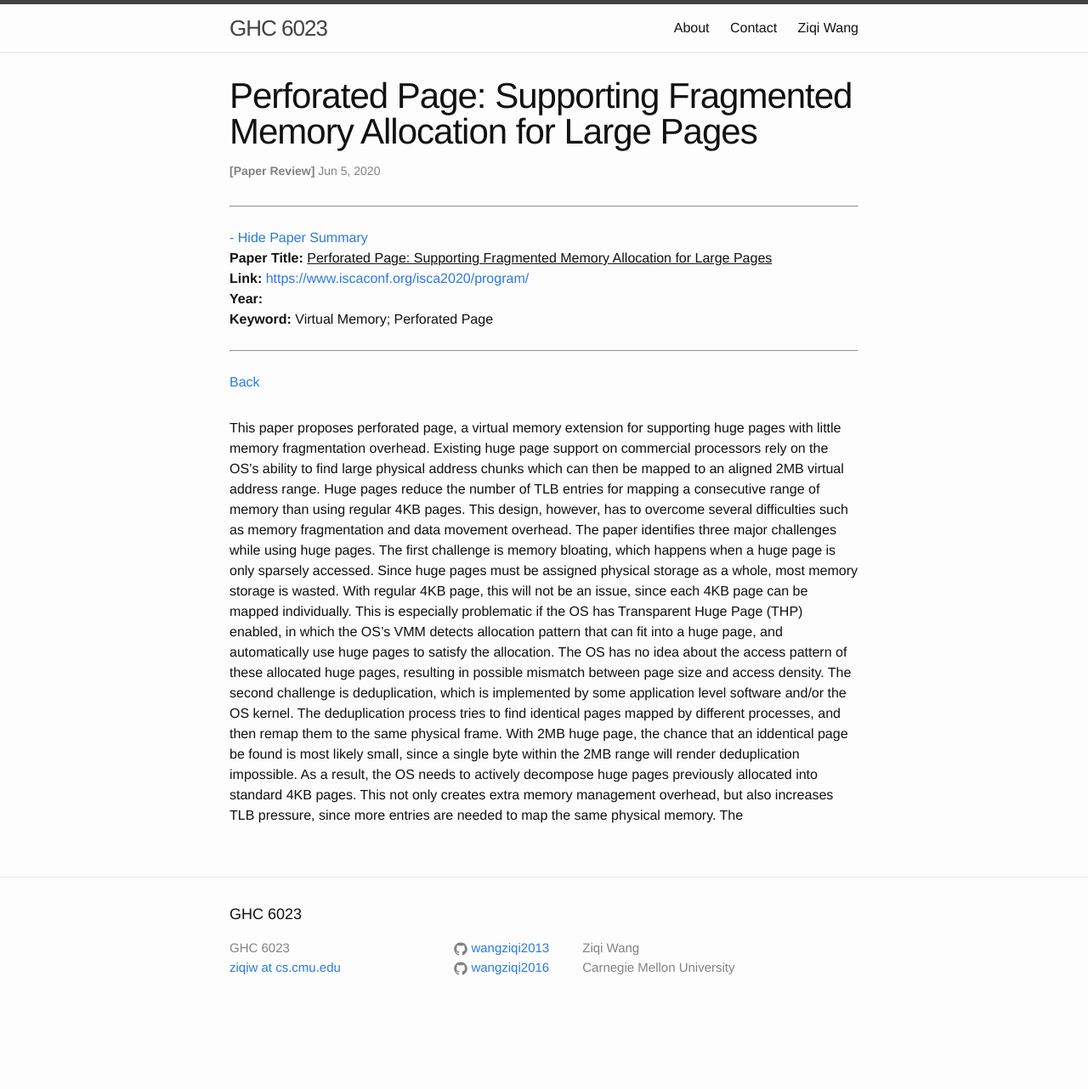
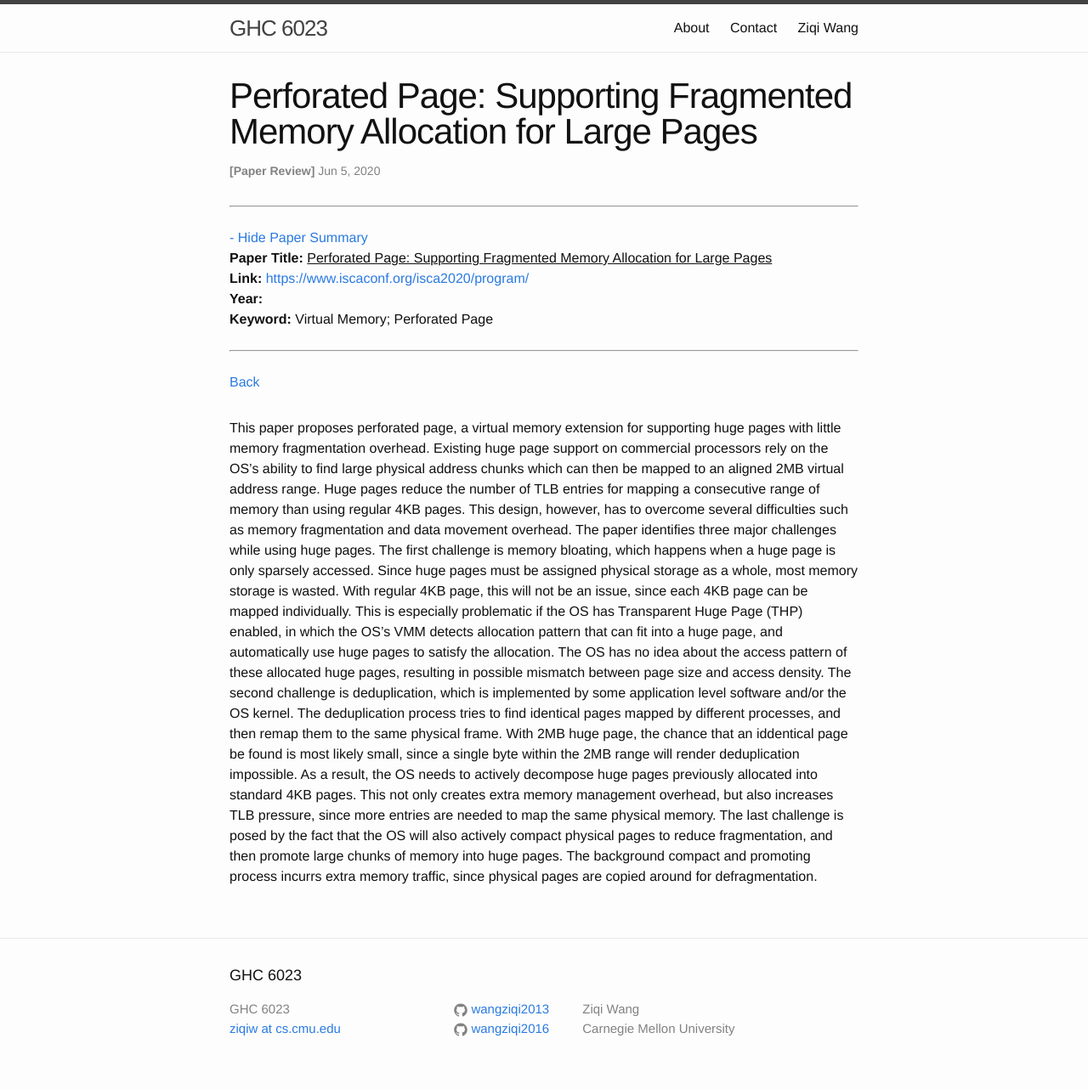
Before and after one commit to wangziqi2013/wangziqi2013.github.io, a Jekyll site: the page built from _posts/2020-06-05-perforated-page.markdown, in a window 1280 px wide. Shown: the whole page at 85% size. Built offline with Jekyll 4.4.1, drawn with Linux system fonts in a browser that asks for light colours; before the commit the page ends 1210 px from its top, so only the background shows below that.

Commit message:
Adding third challenge

```diff
--- a/_posts/2020-06-05-perforated-page.markdown
+++ b/_posts/2020-06-05-perforated-page.markdown
@@ -30,4 +30,6 @@ physical frame. With 2MB huge page, the chance that an iddentical page be found
 within the 2MB range will render deduplication impossible. As a result, the OS needs to actively decompose huge pages
 previously allocated into standard 4KB pages. This not only creates extra memory management overhead, but also increases
 TLB pressure, since more entries are needed to map the same physical memory.
-The
+The last challenge is posed by the fact that the OS will also actively compact physical pages to reduce fragmentation,
+and then promote large chunks of memory into huge pages. The background compact and promoting process incurrs extra
+memory traffic, since physical pages are copied around for defragmentation.
```
